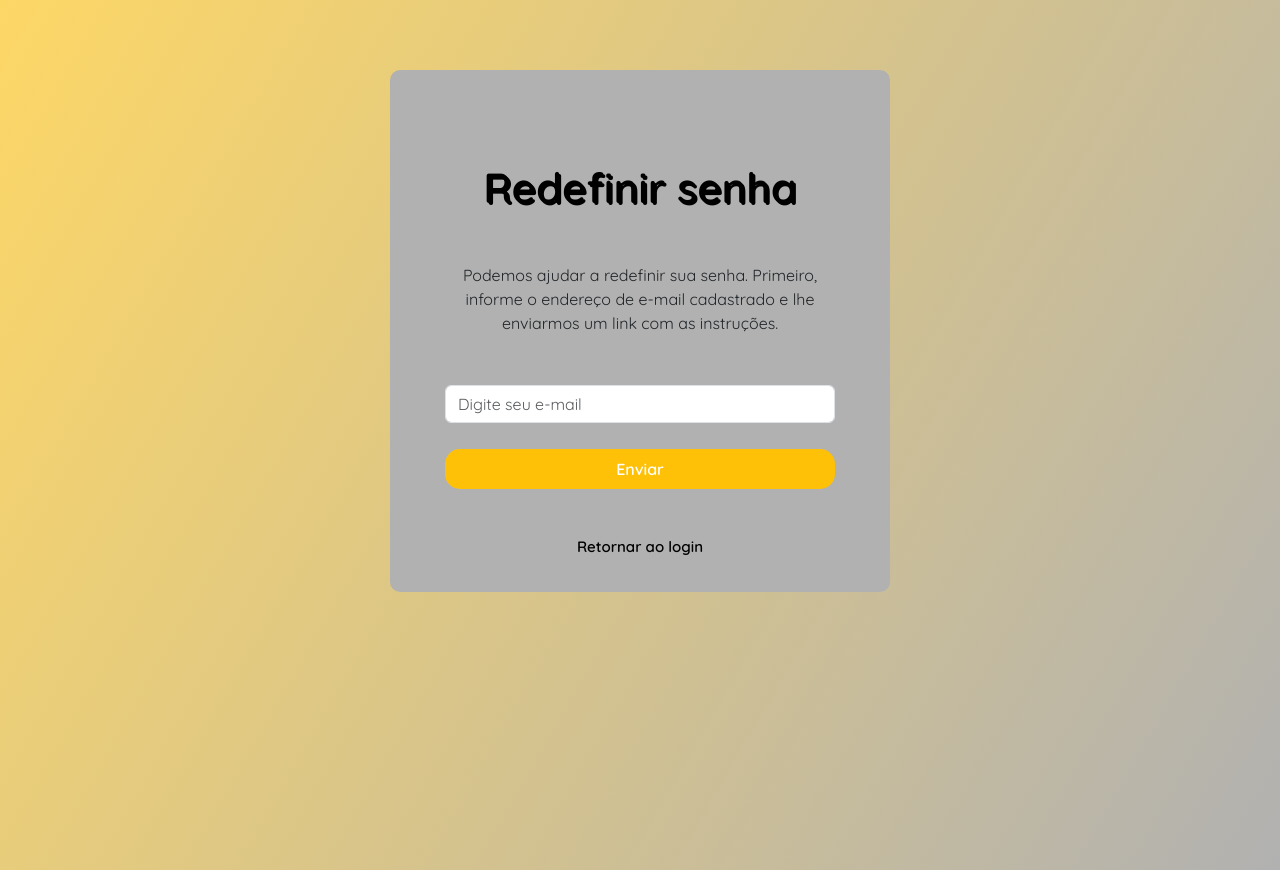
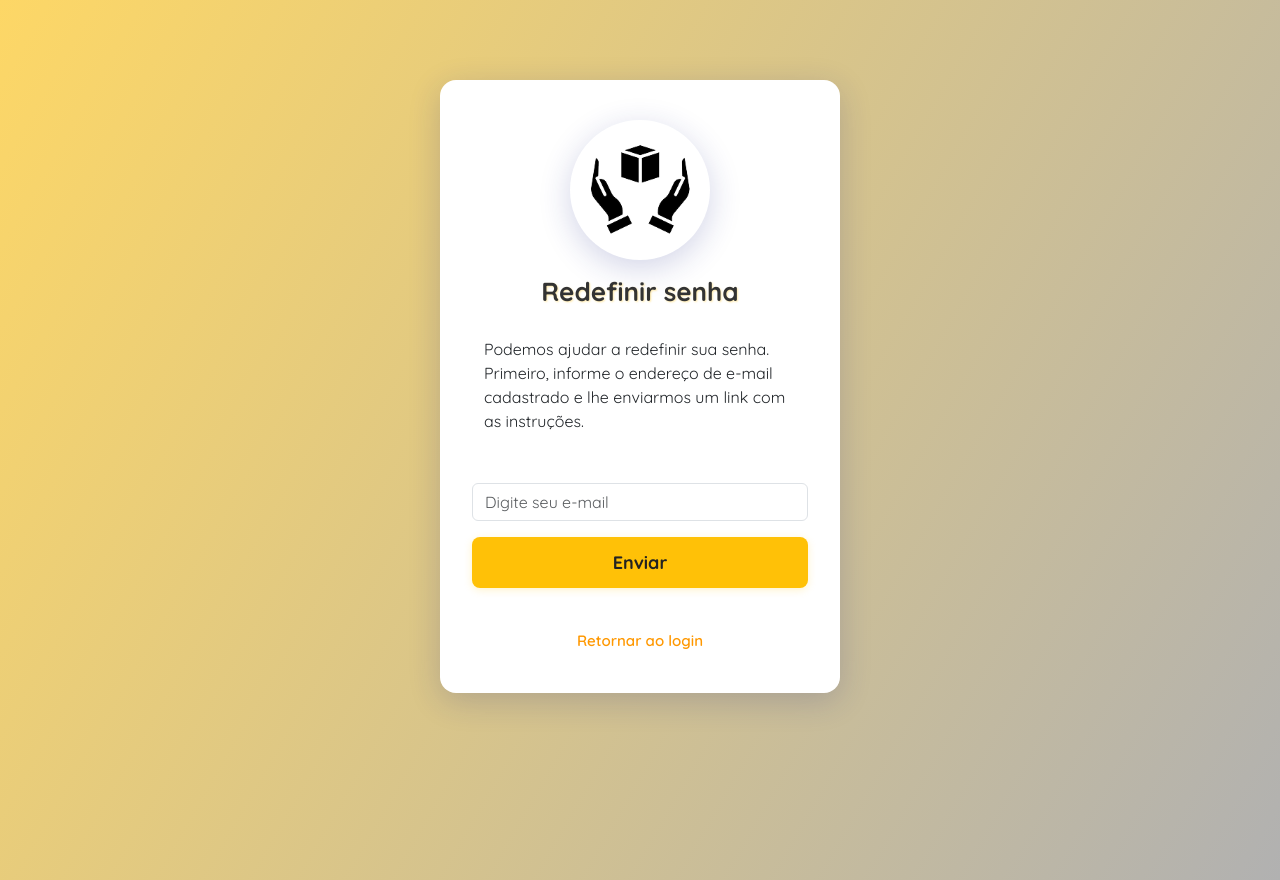
Before and after one commit to laisbrme/CRUD-Completo-React, a React (Create React App) app in the folder desafio-react/: page /esqueci-minha-senha in a window 1280 px wide. Built offline with nearby package versions, Linux system fonts and the light colour scheme.

Commit message:
🎨 style(esqueci-minha-senha): atualizar estilos e centralizar logotipo na página esqueci-minha-senha

```diff
--- a/desafio-react/src/pages/esqueci-minha-senha/index.css
+++ b/desafio-react/src/pages/esqueci-minha-senha/index.css
@@ -1,76 +1,108 @@
-h1 {
-	text-align: center;
-	font-weight: 600;
+.caixa-recuperacao {
+    width: 400px;
+    background: #fff;
+    border-radius: 16px;
+    box-shadow: 0 8px 32px 0 rgba(31, 38, 135, 0.2);
+    margin: 80px auto;
+    padding: 40px 32px;
+    display: flex;
+    flex-direction: column;
+    align-items: center;
 }
 
-h1,
-p {
-	text-align: center;
-}
-
-p {
-	margin-top: 25px;
-	margin-bottom: 50px;
-}
-
-hr {
-	width: 10%;
-	border-width: 5px;
-	border-style: inset;
-}
-
-img {
-	max-width: 50%;
+.logo img {
+    width: 140px;
+    height: auto;
+    display: block;
+    margin: 0 auto;
+    object-fit: contain;
+	border-radius: 50%;
+    box-shadow: 0 8px 32px 0 rgba(31, 38, 135, 0.2);
 }
 
 .titulo {
-	color: #000;
-	font-size: 42px;
-	margin-bottom: 50px;
-	text-shadow: 2px 2px;
+    color: #333;
+    text-shadow: 1px 1px 2px #ffc10755;
+    font-size: 26px;
+    margin-bottom: 30px;
+    font-weight: bold;
 }
 
-.logo {
-	margin-top: 25px;
-	margin-bottom: 25px;
+form {
+    width: 100%;
+    margin-top: 18px;
+}
+
+form label {
+    font-weight: 600;
+    color: #333;
+    margin-bottom: 6px;
+    display: block;
+}
+
+form input {
+    width: 100%;
+    padding: 10px;
+    border-radius: 8px;
+    border: 1px solid #ffc107;
+    margin-top: 6px;
+    font-size: 16px;
+    background: #fafafa;
+    transition: border 0.2s;
+}
+
+form input:focus {
+    border: 1.5px solid #ff9800;
+    outline: none;
+}
+
+.btn-enviar {
+    width: 100%;
+    margin-top: 16px;
+}
+
+#btn-enviar {
+    width: 100%;
+    padding: 12px;
+    border-radius: 8px;
+    background-color: #ffc107;
+    border: none;
+    color: #222;
+    font-weight: 700;
+    font-size: 18px;
+    transition: background 0.2s, color 0.2s;
+    box-shadow: 0 2px 8px #ffc10733;
+}
+
+#btn-enviar:hover {
+    background-color: #ff9800;
+    color: #fff;
+    cursor: pointer;
+}
+
+.retornar-login {
+    margin-top: 40px;
+    text-align: center;
 }
 
 .retornar-login a {
-	text-decoration: none;
-	color: #000;
-	font-weight: 600;
-	font-size: 15px;
+    text-decoration: none;
+    color: #ff9800;
+    font-size: 15px;
+    font-weight: 600;
+    transition: color 0.2s;
 }
 
-.retornar-login {
-	margin-top: 45px;
-	text-align: center;
-	line-height: 1.5;
+.retornar-login a:hover {
+    color: #ffc107;
 }
 
-.caixa-recuperacao {
-	width: 500px;
-	background: #b1b1b1;
-	border-radius: 10px;
-	overflow: hidden;
-	margin: auto;
-	margin-top: 70px;
-	padding: 77px 55px 33px;
+body {
+    background: linear-gradient(120deg, #fdd766 0%, #b1b1b1 100%);
+    min-height: 100vh;
 }
 
-#btn-enviar {
-	width: 100%;
-	padding: 8px;
-	border-radius: 15px;
-	margin-top: 10px;
-	background-color: var(--cor-primaria);
-	border: none;
-	color: #fff;
-	font-weight: 600;
+h1 {
+    text-align: center;
+    font-weight: 700;
 }
-
-#btn-enviar:hover {
-	background-color: var(--cor-secundaria);
-	color: black;
-	cursor: pointer;
-}
--- a/desafio-react/src/pages/esqueci-minha-senha/index.js
+++ b/desafio-react/src/pages/esqueci-minha-senha/index.js
@@ -1,4 +1,5 @@
 import "./index.css";
+import logo from "../../assets/logo.png";
 import Swal from "sweetalert2";
 
 
@@ -25,6 +26,11 @@ export default function EsqueciMinhaSenha() {
 	return (
 		<>
 			<div className="caixa-recuperacao">
+
+				<div className="logo">
+					<img src={logo} alt="Logo" />
+				</div>
+
 				<div className="container mt-3">
 					<h1 className="titulo">Redefinir senha</h1>
 					<p className="txt1">
```
